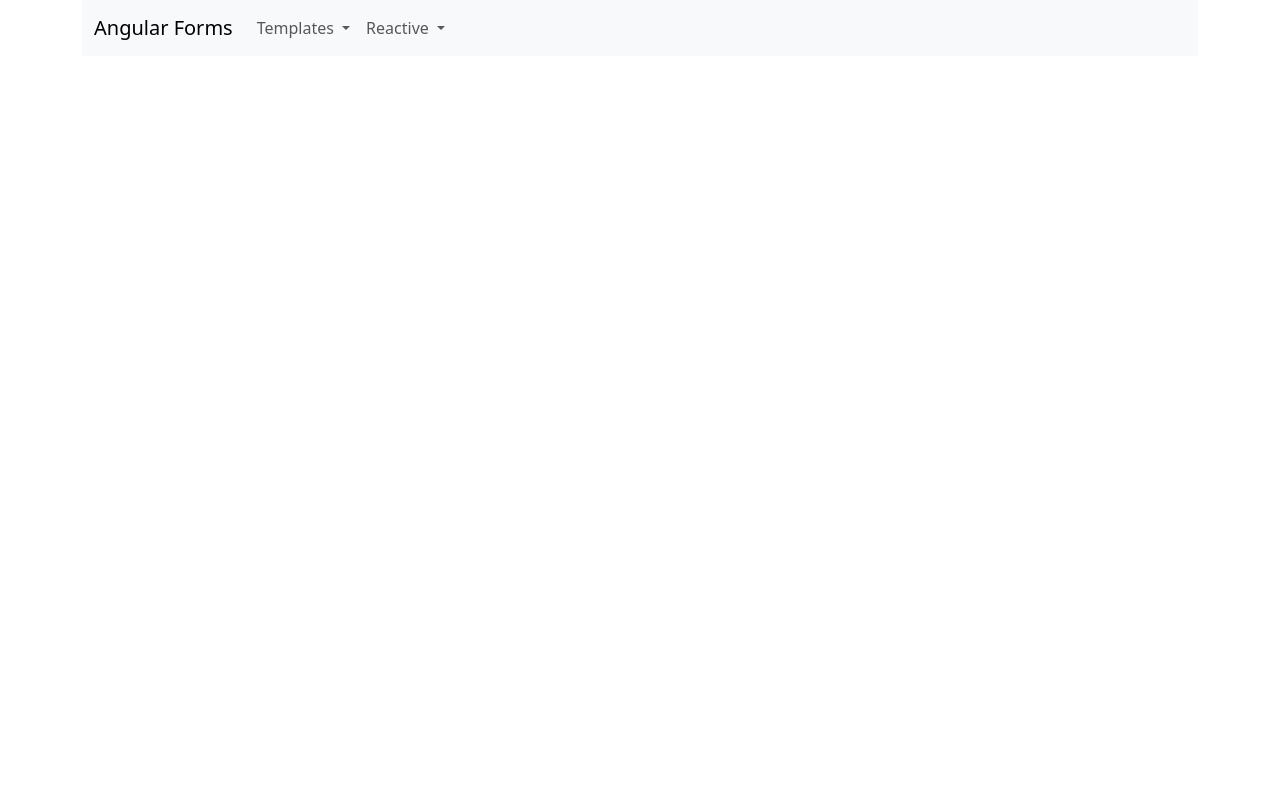
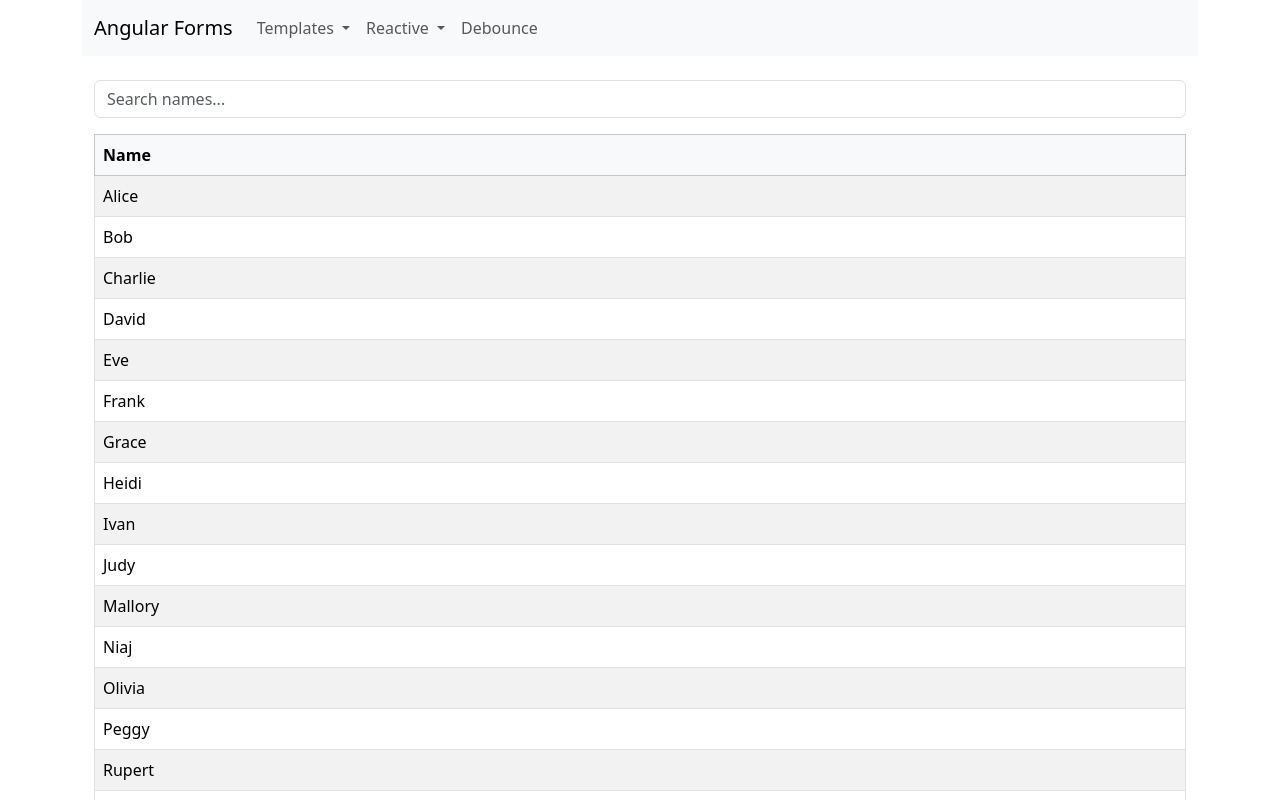
Before and after one commit to brhega/angular-forms, an Angular app in the folder angular-forms/: page /debounce-1 in a window 1280 px wide. Before the commit this address led to /. Shown: the top 800 px of the page. Built offline with nearby package versions, Linux system fonts and the light colour scheme.

Commit message:
debounce

```diff
--- a/angular-forms/src/app/app.component.html
+++ b/angular-forms/src/app/app.component.html
@@ -12,10 +12,10 @@
               Templates
             </a>
             <ul class="dropdown-menu" aria-labelledby="navbarDropdownMenuLink">
-              <li><button class="dropdown-item" type="button" [routerLink]="['/template-1']">Template 1</button></li>
-              <li><button class="dropdown-item" type="button" [routerLink]="['/template-2']">Template 2</button></li>
-              <li><button class="dropdown-item" type="button" [routerLink]="['/template-3']">Template 3</button></li>
-              <li><button class="dropdown-item" type="button" [routerLink]="['/template-4']">Template 4</button></li>
+              <li><a class="dropdown-item" [routerLink]="['/template-1']">Template 1</a></li>
+              <li><a class="dropdown-item" [routerLink]="['/template-2']">Template 2</a></li>
+              <li><a class="dropdown-item" [routerLink]="['/template-3']">Template 3</a></li>
+              <li><a class="dropdown-item" [routerLink]="['/template-4']">Template 4</a></li>
             </ul>
           </li>
           <li class="nav-item dropdown">
@@ -23,12 +23,15 @@
               Reactive
             </a>
             <ul class="dropdown-menu" aria-labelledby="navbarDropdownReactive">
-              <li><button class="dropdown-item" type="button" [routerLink]="['/reactive-1']">Reactive 1</button></li>
-              <li><button class="dropdown-item" type="button" [routerLink]="['/reactive-2']">Reactive 2</button></li>
-              <li><button class="dropdown-item" type="button" [routerLink]="['/reactive-3']">Reactive 3</button></li>
-              <li><button class="dropdown-item" type="button" [routerLink]="['/reactive-4']">Reactive 4</button></li>
-              <li><button class="dropdown-item" type="button" [routerLink]="['/reactive-5']">Reactive 5</button></li>
+              <li><a class="dropdown-item" [routerLink]="['/reactive-1']">Reactive 1</a></li>
+              <li><a class="dropdown-item" [routerLink]="['/reactive-2']">Reactive 2</a></li>
+              <li><a class="dropdown-item" [routerLink]="['/reactive-3']">Reactive 3</a></li>
+              <li><a class="dropdown-item" [routerLink]="['/reactive-4']">Reactive 4</a></li>
+              <li><a class="dropdown-item" [routerLink]="['/reactive-5']">Reactive 5</a></li>
             </ul>
+          </li>
+          <li class="nav-item">
+            <a class="nav-link" [routerLink]="['/debounce-1']">Debounce</a>
           </li>
         </ul>
       </div>
--- a/angular-forms/src/app/app.routes.ts
+++ b/angular-forms/src/app/app.routes.ts
@@ -8,6 +8,7 @@ import { Reactive2Component } from './reactive-2/reactive-2.component';
 import { Reactive3Component } from './reactive-3/reactive-3.component';
 import { Reactive4Component } from './reactive-4/reactive-4.component';
 import { Reactive5Component } from './reactive-5/reactive-5.component';
+import { Debounce1Component } from './debounce-1/debounce-1.component';
 
 export const routes: Routes = [
   { path: 'template-1', component: Template1Component },
@@ -19,5 +20,6 @@ export const routes: Routes = [
   { path: 'reactive-3', component: Reactive3Component },
   { path: 'reactive-4', component: Reactive4Component },
   { path: 'reactive-5', component: Reactive5Component },
+  { path: 'debounce-1', component: Debounce1Component },
   { path: '', redirectTo: 'template-1', pathMatch: 'full' },
 ];
--- /dev/null
+++ b/angular-forms/src/app/debounce-1/debounce-1.component.html
@@ -0,0 +1,33 @@
+<div class="container mt-4">
+  <div class="mb-3">
+    <input type="text" class="form-control" placeholder="Search names..." [(ngModel)]="search" (ngModelChange)="onSearchChange($event)">
+  </div>
+  @if (loading) {
+    <div class="text-center my-3">
+      <div class="spinner-border text-primary" role="status">
+        <span class="visually-hidden">Loading...</span>
+      </div>
+    </div>
+  }
+  @if (!loading) {
+    <table class="table table-bordered table-striped">
+      <thead class="table-light">
+        <tr>
+          <th>Name</th>
+        </tr>
+      </thead>
+      <tbody>
+        @for (name of filteredNames; track name) {
+          <tr>
+            <td>{{ name }}</td>
+          </tr>
+        }
+        @if (filteredNames.length === 0) {
+          <tr>
+            <td colspan="1" class="text-center">No results found.</td>
+          </tr>
+        }
+      </tbody>
+    </table>
+  }
+</div>
--- /dev/null
+++ b/angular-forms/src/app/debounce-1/debounce-1.component.ts
@@ -0,0 +1,45 @@
+import { Component, OnDestroy, OnInit } from '@angular/core';
+import { FormsModule } from '@angular/forms';
+import { Debounce1Service } from './debounce-1.service';
+import { Subject, Subscription } from 'rxjs';
+import { debounceTime } from 'rxjs/operators';
+
+@Component({
+  selector: 'app-debounce-1',
+  imports: [FormsModule],
+  templateUrl: './debounce-1.component.html',
+  styleUrl: './debounce-1.component.scss'
+})
+export class Debounce1Component implements OnInit, OnDestroy {
+  search: string = '';
+  filteredNames: string[] = [];
+  private searchSubject = new Subject<string>();
+  private sub?: Subscription;
+  loading = false;
+
+  constructor(private service: Debounce1Service) {}
+
+  ngOnInit(): void {
+    this.loading = true;
+    this.service.loadNames('').then(names => {
+      this.filteredNames = names;
+      this.loading = false;
+    });
+
+    this.sub = this.searchSubject.pipe(
+      debounceTime(500)
+    ).subscribe(async (value) => {
+      this.loading = true;
+      this.filteredNames = await this.service.loadNames(value);
+      this.loading = false;
+    });
+  }
+
+  onSearchChange(value: string) {
+    this.searchSubject.next(value);
+  }
+
+  ngOnDestroy(): void {
+    this.sub?.unsubscribe();
+  }
+}
--- /dev/null
+++ b/angular-forms/src/app/debounce-1/debounce-1.service.ts
@@ -0,0 +1,15 @@
+import { Injectable } from '@angular/core';
+
+@Injectable({ providedIn: 'root' })
+export class Debounce1Service {
+  private names = [
+    'Alice', 'Bob', 'Charlie', 'David', 'Eve', 'Frank', 'Grace', 'Heidi', 'Ivan', 'Judy',
+    'Mallory', 'Niaj', 'Olivia', 'Peggy', 'Rupert', 'Sybil', 'Trent', 'Uma', 'Victor', 'Wendy'
+  ];
+
+  async loadNames(filterText: string): Promise<string[]> {
+    await new Promise(res => setTimeout(res, 100)); // Simulate 100ms delay
+    if (!filterText) return this.names;
+    return this.names.filter(name => name.toLowerCase().includes(filterText.toLowerCase()));
+  }
+}
```
Also changed, not shown: angular-forms/src/app/debounce-1/debounce-1.component.scss (added), 1 other file (tests, documents, lock files or other folders).
